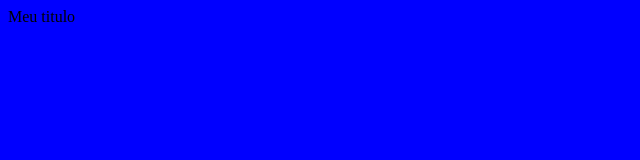
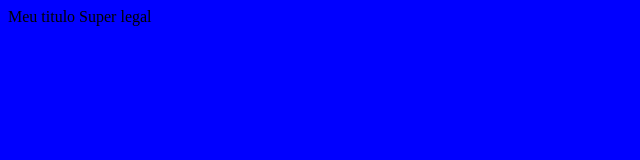
Before and after one commit to alexamaralgauge/meu-site, a plain HTML site: page index.htm in a window 1280 px wide. Shown: the full height of the page, 0-640 px from the left. Drawn offline with Linux system fonts and the light colour scheme.

Commit message:
Mudanca no titulo

```diff
--- a/index.htm
+++ b/index.htm
@@ -3,6 +3,6 @@
 		<link rel="stylesheet" href="estilo.css">
 	</head>
 	<body>
-		<main>Meu titulo</main>
+		<main>Meu titulo Super legal</main>
 	</body>
 </html>
```
